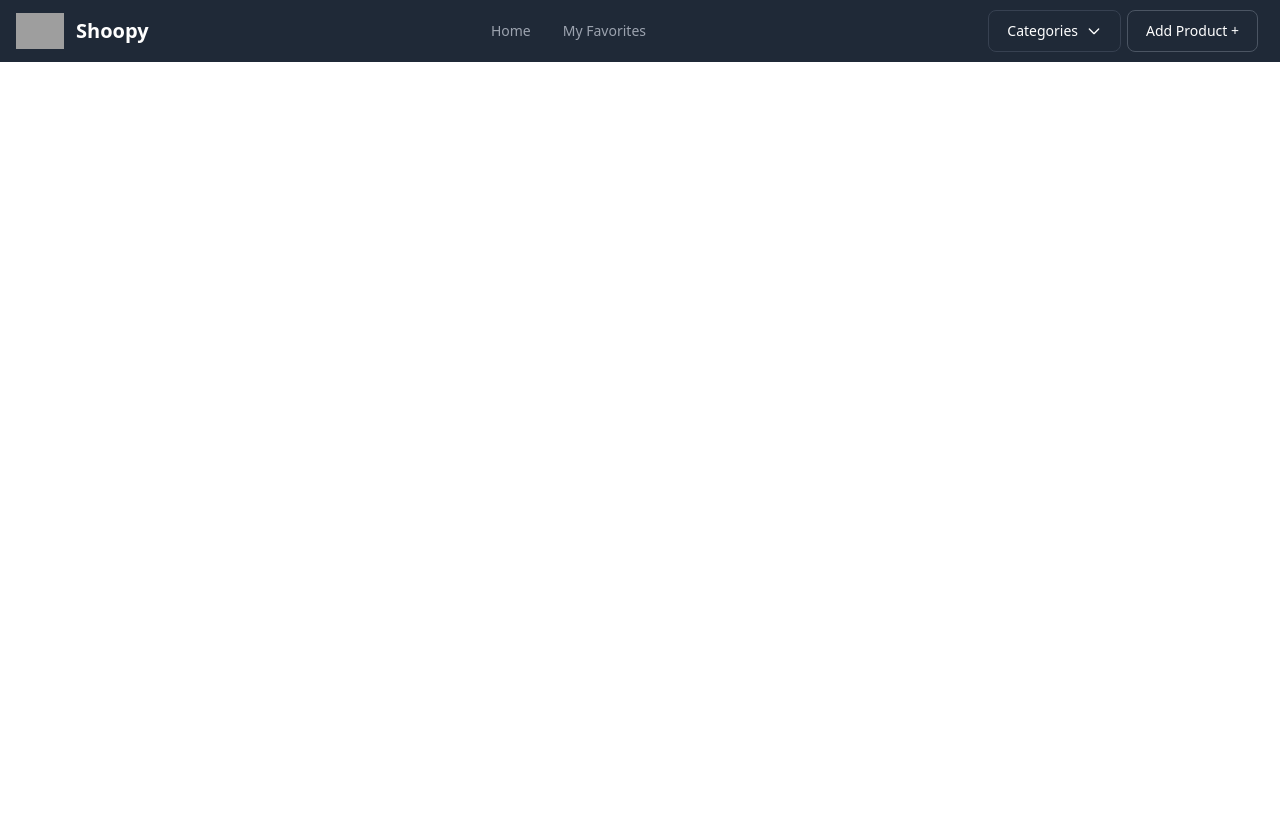
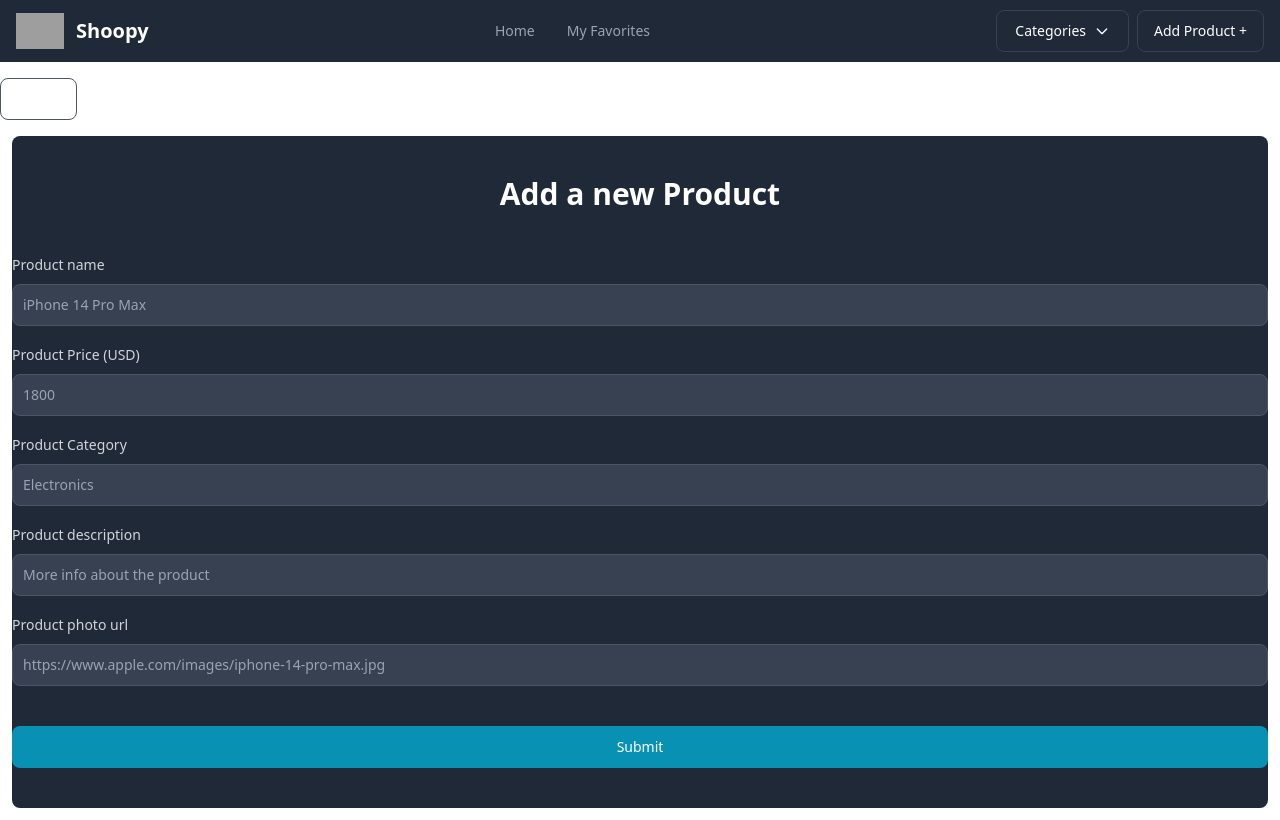
Before and after one commit to MustafaMerie/mustafamerie-reactjs, a React (Create React App) app: page /addProduct in a window 1280 px wide. Built offline with nearby package versions, Linux system fonts and the light colour scheme; grey boxes are pictures that could not be loaded.

Commit message:
add: Add new product screen UI

```diff
--- a/src/App.tsx
+++ b/src/App.tsx
@@ -4,6 +4,7 @@
 import Nav from './components/Nav';
 import ProductsScreen from './screens/ProductsScreen';
 import ProductScreen from './screens/ProductScreen';
+import AddNewProductScreen from './screens/AddNewProductScreen';
 
 function App() {
   return (
@@ -13,6 +14,7 @@
         <Route path='/' element={<ProductsScreen />}></Route>
         <Route path='/favorites' element={<FavoritesProductsScreen />}></Route>
         <Route path='/product/:id' element={<ProductScreen />}></Route>
+        <Route path='/addProduct' element={<AddNewProductScreen />}></Route>
       </Routes>
     </Router>
   );
--- a/src/components/Nav.tsx
+++ b/src/components/Nav.tsx
@@ -36,7 +36,6 @@
 
                 <Dropdown
                     label="Categories"
-                    dismissOnClick={false}
                     color="dark"
                 >
                     {
@@ -44,10 +43,9 @@
                     }
 
                 </Dropdown>
-                <Button className="mx-1.5" color="light"
-                >
+                <NavLink to="/addProduct" className='ml-2 text-sm px-4 py-2.5 text-white bg-gray-800 border border-transparent hover:bg-gray-900 focus:ring-4 focus:ring-gray-300 disabled:hover:bg-gray-800 dark:bg-gray-800 dark:hover:bg-gray-700 dark:focus:ring-gray-800 dark:border-gray-700 dark:disabled:hover:bg-gray-800 group flex h-min items-center justify-center text-center font-medium focus:z-10 rounded-lg' >
                     Add Product +
-                </Button>
+                </NavLink>
                 <Navbar.Toggle />
             </div>
             <Navbar.Collapse>
--- /dev/null
+++ b/src/screens/AddNewProductScreen.tsx
@@ -0,0 +1,136 @@
+import { Label, TextInput, Button } from 'flowbite-react'
+import { ArrowLeftIcon } from '@heroicons/react/20/solid'
+import { useNavigate } from "react-router-dom";
+import { useState } from 'react';
+
+function AddNewProductScreen() {
+
+    const navigate = useNavigate()
+
+    const [formState, setFormState] = useState({
+        name: '',
+        price: '',
+        category: '',
+        description: '',
+        avatar: '',
+        developerEmail: 'mustafanawzatt@gmail.com',
+    })
+
+    const handleChange = (e: any) => {
+        const { name, value } = e.target
+        setFormState(prevState => ({ ...prevState, [name]: value }))
+    }
+
+
+    const inputFields = [
+        {
+            id: 'name',
+            label: 'Product name',
+            type: 'text',
+            placeholder: 'iPhone 14 Pro Max',
+            value: formState.name,
+            required: true
+
+        },
+        {
+            id: 'price',
+            label: 'Product Price (USD)',
+            type: 'text',
+            placeholder: '1800',
+            value: formState.price,
+            required: true
+
+        },
+        {
+            id: 'category',
+            label: 'Product Category',
+            type: 'text',
+            placeholder: 'Electronics',
+            value: formState.category,
+            required: true
+
+        },
+        {
+            id: 'description',
+            label: 'Product description',
+            type: 'text',
+            placeholder: 'More info about the product',
+            value: formState.description,
+            required: true
+
+        },
+        {
+            id: 'avatar',
+            label: 'Product photo url',
+            type: 'text',
+            placeholder: 'https://www.apple.com/images/iphone-14-pro-max.jpg',
+            value: formState.avatar,
+            required: true
+
+        },
+        {
+            id: 'developerEmail',
+            label: '',
+            type: 'hidden',
+            placeholder: '',
+            value: formState.developerEmail,
+            required: true
+
+        },
+    ]
+
+
+    const handleSubmit = (e: any) => {
+        e.preventDefault();
+        const [name, price, category, description, avatar, developerEmail] = e.target
+        // console.log(name.value, price.value, category.value, description.value, avatar.value, developerEmail.value);
+
+    }
+    return (
+        <>
+            <div className='m-4 md:mx-auto md:container'>
+                <Button onClick={() => navigate(-1)} size="xs" color="light">
+                    <div className='w-5 m-1'>
+                        <ArrowLeftIcon />
+                    </div>
+                    Back
+                </Button>
+            </div>
+            <div className='m-3 bg-gray-800 rounded-lg'>
+
+                <h1 className='pt-10 text-3xl font-semibold text-center dark:text-white'>Add a new Product</h1>
+                <form className="container flex flex-col py-10 mx-auto" onSubmit={handleSubmit}>
+
+                    {
+                        inputFields && inputFields.map(input =>
+                            <div className='mx-5 mb-4 lg:mx-0' key={input.id}>
+                                <div className="block mb-2">
+                                    <Label
+                                        htmlFor={input.id}
+                                        value={input.label}
+                                    />
+                                </div>
+                                <TextInput
+                                    id={input.id}
+                                    name={input.id}
+                                    type={input.type}
+                                    placeholder={input.placeholder}
+                                    value={input.value}
+                                    required={input.required}
+                                    onChange={handleChange}
+                                />
+                            </div>
+
+                        )
+                    }
+
+                    <Button type="submit">
+                        Submit
+                    </Button>
+                </form>
+            </div>
+        </>
+    )
+}
+
+export default AddNewProductScreen
```
